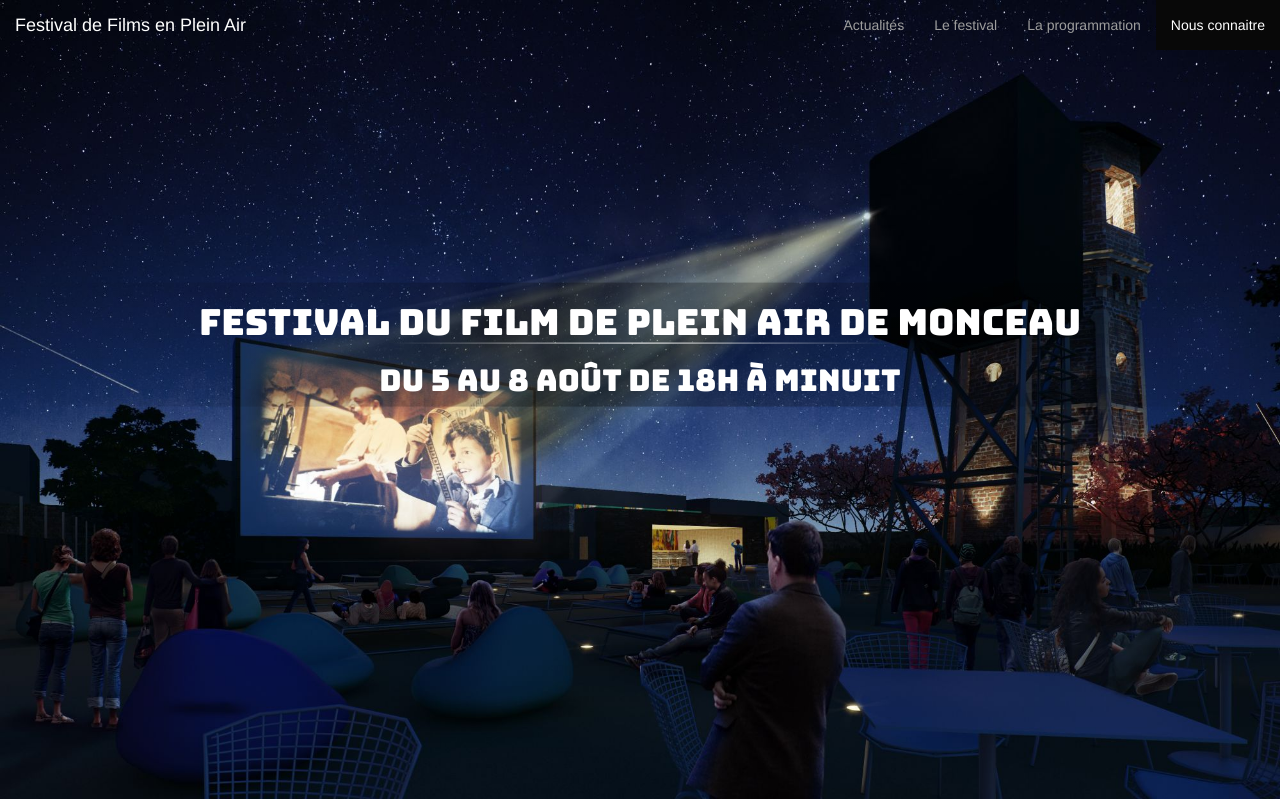
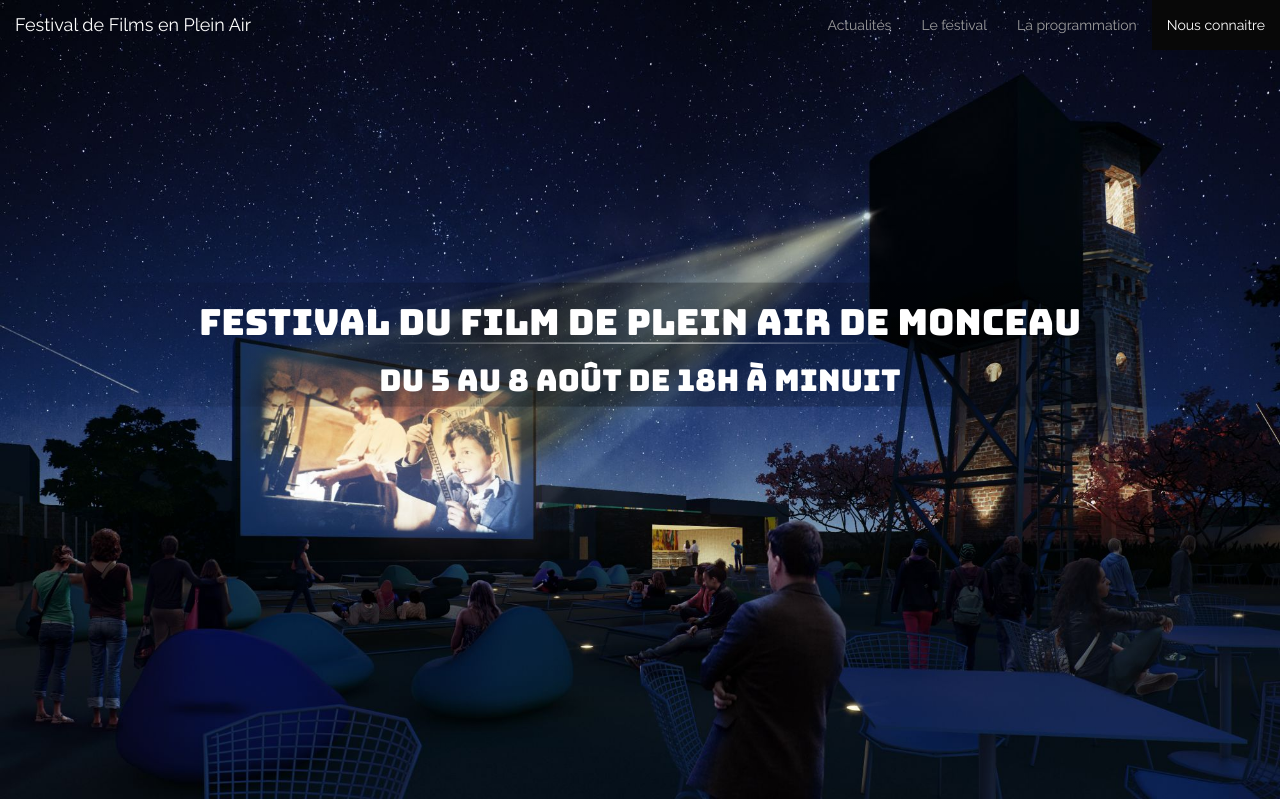
Before and after one commit to Giildo/p3, a PHP site: page / in a window 1280 px wide. Shown: the top 799 px of the page. Run offline with PHP 8.4, Linux system fonts and the light colour scheme; some libraries are stand-ins or nearby versions.

Commit message:
Ajout + modification des polices de caractères Ajout de la police Raleway à la police Bungee de Google Fonts

```diff
--- a/index.php
+++ b/index.php
@@ -4,7 +4,7 @@
 	<title>Festival de Films en Plein Air</title>
 	<meta charset="utf-8" />
 	<meta name="viewport" content="width=device-width, initial-scale=1" />
-	<link href="https://fonts.googleapis.com/css?family=Bungee" rel="stylesheet">
+	<link href="https://fonts.googleapis.com/css?family=Bungee|Raleway" rel="stylesheet">
 	<link href="https://maxcdn.bootstrapcdn.com/bootstrap/3.3.7/css/bootstrap.min.css" rel="stylesheet" integrity="sha384-BVYiiSIFeK1dGmJRAkycuHAHRg32OmUcww7on3RYdg4Va+PmSTsz/K68vbdEjh4u" crossorigin="anonymous">
 	<link rel="stylesheet" type="text/css" href="style.css" />
 </head>
--- a/style.css
+++ b/style.css
@@ -3,6 +3,10 @@
    body {
       margin-top: 50px;
    }
+}
+
+h1, h2, h3, h4, p, a, li {
+   font-family: 'Raleway', sans-serif;
 }
 
 /* Nav */
```
